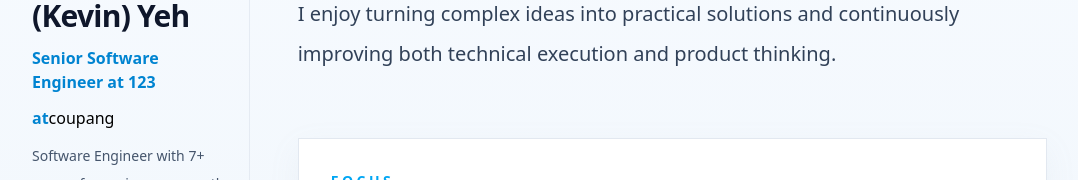
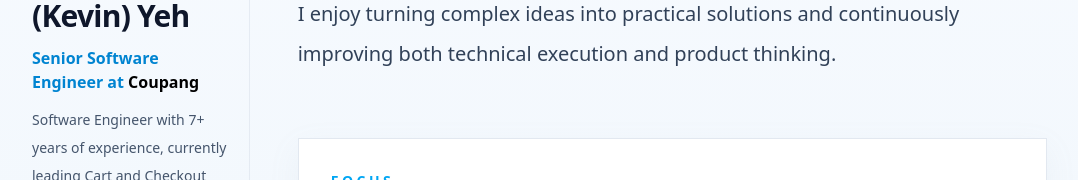
Before and after one commit to me0830code/me0830code.github.io, a React (Vite) app: page / in a window 1280 px wide. Shown: the part 294-474 px from the top of the page, without its empty margins (24-1102 px from the left). Built offline with nearby package versions, Linux system fonts and the light colour scheme.

Commit message:
Update title and company

```diff
--- a/src/component/leftSideBar/ProfileInfo.tsx
+++ b/src/component/leftSideBar/ProfileInfo.tsx
@@ -8,30 +8,22 @@ export function ProfileInfo() {
             </h2>
 
             <p className="mt-3 text-base text-sky-600 font-semibold">
-                {PERSONAL_INFO.CURRENT_TITLE} at <a>123</a>
-            </p>
-
-            <div>
-                <span className="mt-3 text-base text-sky-600 font-semibold">
-                    at
-                </span>
-
+                {PERSONAL_INFO.CURRENT_TITLE} at <></>
                 <a
       href="https://www.google.com"
       target="_blank"
       rel="noopener noreferrer"
       aria-label={PERSONAL_INFO.COMPANY}
       title={PERSONAL_INFO.COMPANY}
-      className="inline-flex items-center transition hover:opacity-80"
-    >coupang
+      className="inline-flex items-center transition hover:opacity-80 text-black font-semibold"
+    >Coupang
       {/* <img
         src="https://upload.wikimedia.org/wikipedia/commons/3/35/Coupang_logo.png"
         alt={PERSONAL_INFO.COMPANY}
         className="h-5 w-auto object-contain"
       /> */}
     </a>
-            </div>
-
+    </p>
             <p className="mt-3 max-w-xs text-sm leading-7 text-slate-600">
                 {PERSONAL_INFO.BRIEF_INTRO}
             </p>
```
